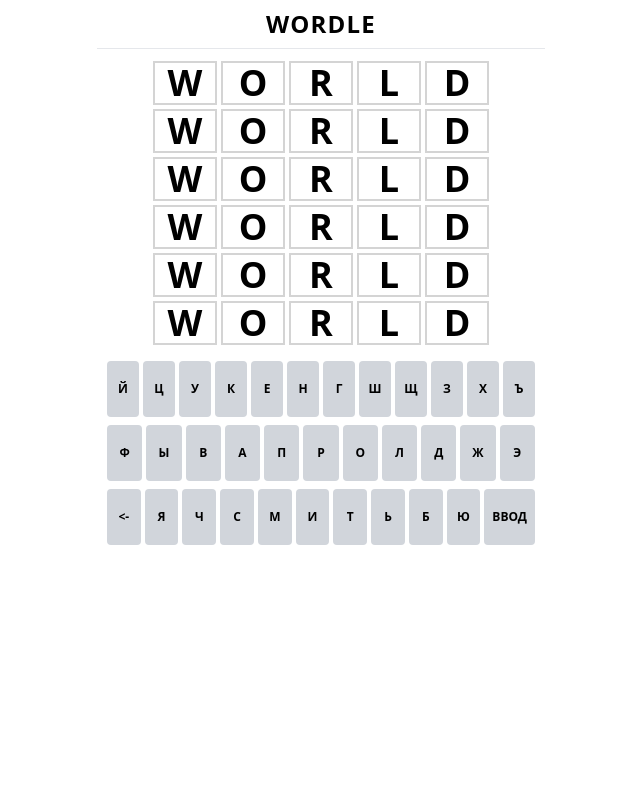
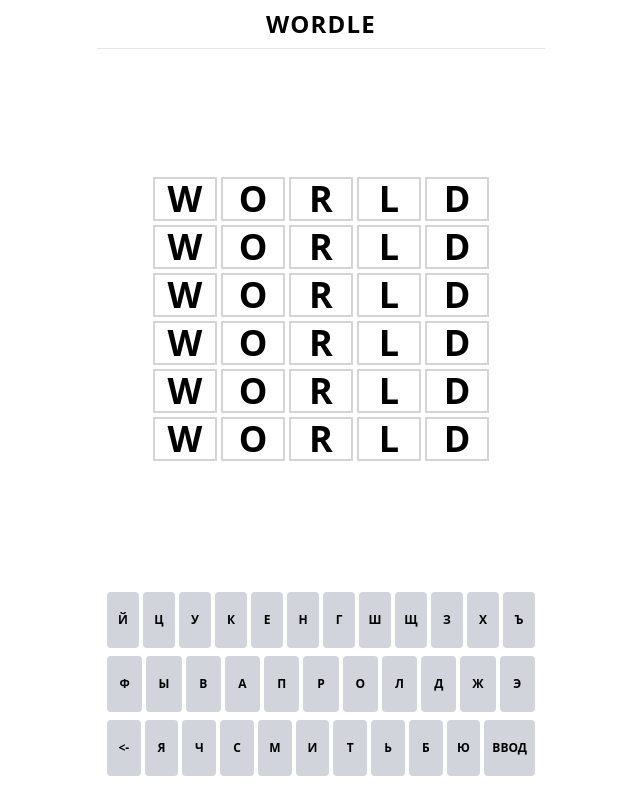
Before and after one commit to Arnosha96/game-wordly, a React (Create React App) app: page / in a window 1280 px wide. Shown: the whole page, without its empty margins (319-959 px from the left). Built offline with nearby package versions, Linux system fonts and the light colour scheme.

Commit message:
game field size fix

```diff
--- a/src/components/board.tsx
+++ b/src/components/board.tsx
@@ -2,7 +2,7 @@
 
 const Board = () => {
   return (
-    <div className="flex justify-center items-center">
+    <main className="flex flex-auto justify-center items-center">
       <div className="flex flex-col gap-1 p-3 box-border fix-h fix-small-iphones-grid w-full max-w-[360px] max-h-[480px]">
         <CellsLine />
         <CellsLine />
@@ -11,7 +11,7 @@
         <CellsLine />
         <CellsLine />
       </div>
-    </div>
+    </main>
   );
 };
 
--- a/src/components/gameWrapper.tsx
+++ b/src/components/gameWrapper.tsx
@@ -4,7 +4,7 @@
 
 const GameWrapper = () => {
   return (
-    <div className="wrapper container mx-auto flex flex-col max-w-md">
+    <div className="h-screen container mx-auto flex flex-col max-w-md">
       <Header />
       <Board />
       <Keyboard />
--- a/src/components/header/header.tsx
+++ b/src/components/header/header.tsx
@@ -1,12 +1,12 @@
 const Header = () => {
   return (
-    <div className="flex flex-row max-w-lg py-2 px-3 border-b dark:border-neutral-700">
+    <header className="flex flex-row max-w-lg py-2 px-3 border-b dark:border-neutral-700">
       <div className="flex-auto text-center">
         <div className="uppercase font-extrabold text-2xl small:text-xl tiny:text-base tracking-wider">
           WORDLE
         </div>
       </div>
-    </div>
+    </header>
   );
 };
 
```
